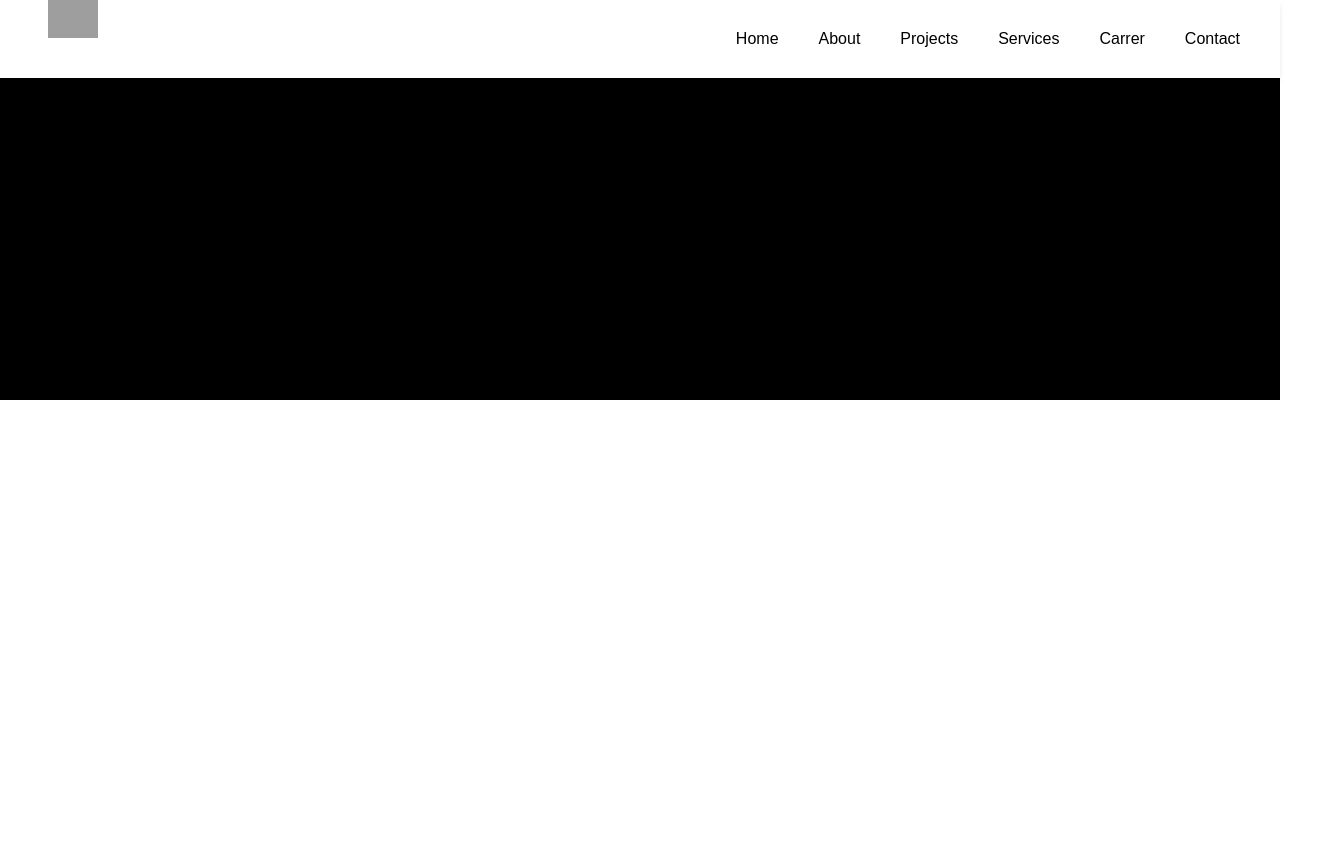
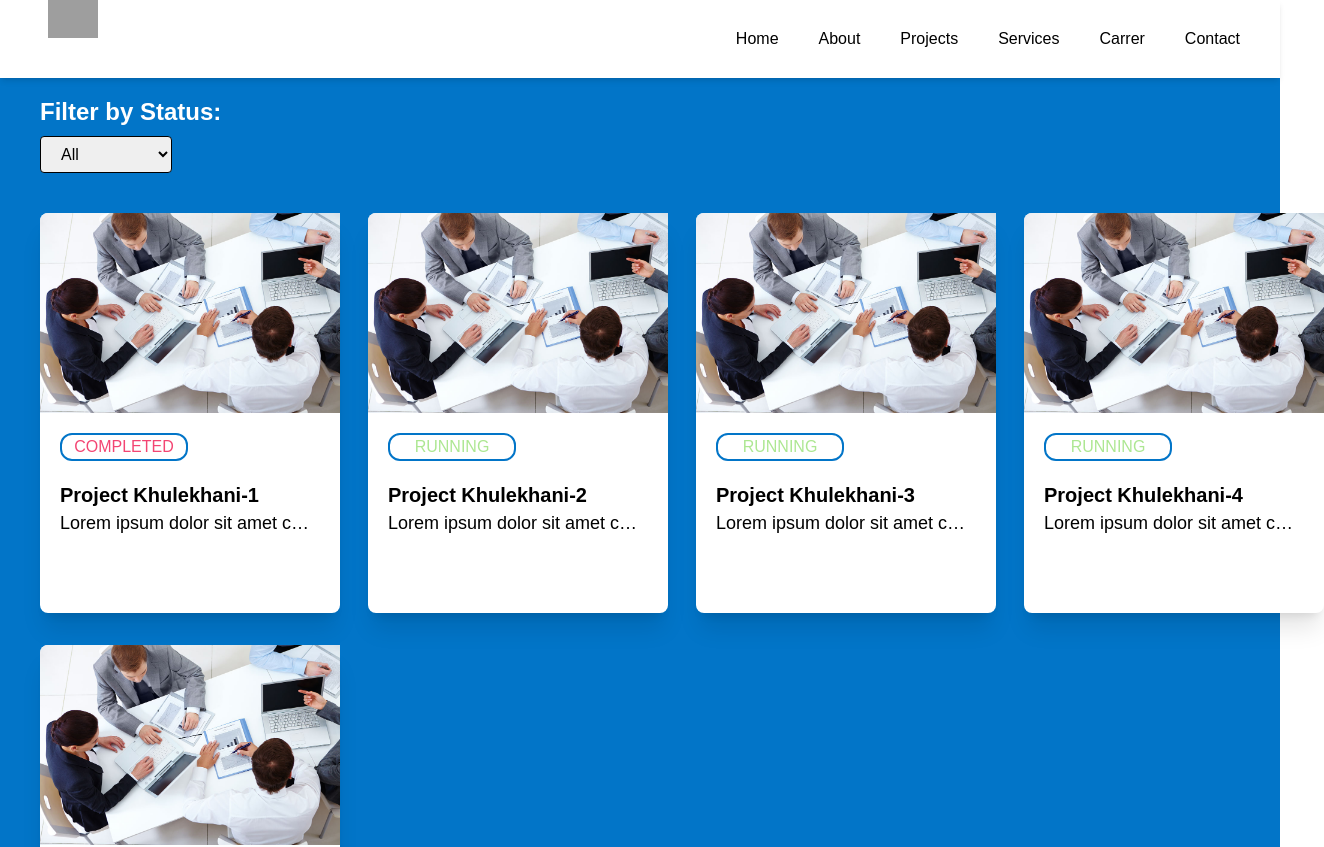
Before and after one commit to 10Dipesh/bfi-web, a Next.js app: page /projects in a window 1280 px wide. Shown: the top 847 px of the page, 1324 px wide, since content can reach past the window. Before the commit the page ends 800 px from the top, so only its background shows below. Built offline with nearby package versions, Linux system fonts and the light colour scheme; grey boxes are pictures that could not be loaded; a web font is replaced by a local one.

Commit message:
project page

```diff
--- /dev/null
+++ b/src/data/projectList.ts
@@ -0,0 +1,71 @@
+import { __String } from "typescript";
+
+export interface IContent {
+  id: string;
+  heading: string;
+  image_1: string;
+  status: string;
+  description_1: string;
+  image_2: string;
+  description_2: string;
+}
+
+const projectList: IContent[] = [
+  {
+    id: "1",
+    heading: "Project Khulekhani-1",
+    image_1: "/images/image_6.jpg",
+    status: 'COMPLETED',
+    description_1:
+      "Lorem ipsum dolor sit amet consectetur adipisicing elit. Tempora autem itaque saepe incidunt quae pariatur odit similique labore unde in inventore, excepturi doloribus qui tenetur veritatis! Quo perferendis natus sit.",
+    image_2: "/images/image_3.jpg",
+    description_2:
+      "Lorem ipsum dolor sit amet consectetur adipisicing elit. Tempora autem itaque saepe incidunt quae pariatur odit similique labore unde in inventore, excepturi doloribus qui tenetur veritatis! Quo perferendis natus sit.",
+  },
+  {
+    id: "2",
+    heading: "Project Khulekhani-2",
+    image_1: "/images/image_6.jpg",
+    status: 'RUNNING',
+    description_1:
+      "Lorem ipsum dolor sit amet consectetur adipisicing elit. Tempora autem itaque saepe incidunt quae pariatur odit similique labore unde in inventore, excepturi doloribus qui tenetur veritatis! Quo perferendis natus sit.",
+    image_2: "/images/image_3.jpg",
+    description_2:
+      "Lorem ipsum dolor sit amet consectetur adipisicing elit. Tempora autem itaque saepe incidunt quae pariatur odit similique labore unde in inventore, excepturi doloribus qui tenetur veritatis! Quo perferendis natus sit.",
+  },
+  {
+    id: "3",
+    heading: "Project Khulekhani-3",
+    image_1: "/images/image_6.jpg",
+    status: 'RUNNING',
+    description_1:
+      "Lorem ipsum dolor sit amet consectetur adipisicing elit. Tempora autem itaque saepe incidunt quae pariatur odit similique labore unde in inventore, excepturi doloribus qui tenetur veritatis! Quo perferendis natus sit.Lorem ipsum dolor sit amet consectetur adipisicing elit. Tempora autem itaque saepe incidunt quae pariatur odit similique labore unde in inventore, excepturi doloribus qui tenetur veritatis! Quo perferendis natus sit",
+    image_2: "/images/image_3.jpg",
+    description_2:
+      "Lorem ipsum dolor sit amet consectetur adipisicing elit. Tempora autem itaque saepe incidunt quae pariatur odit similique labore unde in inventore, excepturi doloribus qui tenetur veritatis! Quo perferendis natus sit.",
+  },
+  {
+    id: "4",
+    heading: "Project Khulekhani-4",
+    image_1: "/images/image_6.jpg",
+    status: 'RUNNING',
+    description_1:
+      "Lorem ipsum dolor sit amet consectetur adipisicing elit. Tempora autem itaque saepe incidunt quae pariatur odit similique labore unde in inventore, excepturi doloribus qui tenetur veritatis! Quo perferendis natus sit.",
+    image_2: "/images/image_3.jpg",
+    description_2:
+      "Lorem ipsum dolor sit amet consectetur adipisicing elit. Tempora autem itaque saepe incidunt quae pariatur odit similique labore unde in inventore, excepturi doloribus qui tenetur veritatis! Quo perferendis natus sit.",
+  },
+  {
+    id: "5",
+    heading: "Project Khulekhani-5",
+    image_1: "/images/image_6.jpg",
+    status: 'COMPLETED',
+    description_1:
+      "Lorem ipsum dolor sit amet consectetur adipisicing elit. Tempora autem itaque saepe incidunt quae pariatur odit similique labore unde in inventore, excepturi doloribus qui tenetur veritatis! Quo perferendis natus sit.",
+    image_2: "/images/image_3.jpg",
+    description_2:
+      "Lorem ipsum dolor sit amet consectetur adipisicing elit. Tempora autem itaque saepe incidunt quae pariatur odit similique labore unde in inventore, excepturi doloribus qui tenetur veritatis! Quo perferendis natus sit.",
+  },
+];
+
+export default projectList;
--- /dev/null
+++ b/src/pages/projectDescription/[id].tsx
@@ -0,0 +1,43 @@
+import Layout from "@/components/layout/Layout";
+import projectList, { IContent } from "@/data/projectList";
+import { GetServerSideProps } from "next";
+
+const ProjectsDescription: React.FC<IProps> = ({ project }) => {
+  return (
+    <Layout>
+      <div>
+        <img src={project?.image_1} alt="" />
+      </div>
+      <h1>{project?.heading}</h1>
+      <p>{project?.description_1}</p>
+      <div>
+        <img src={project?.image_2} alt="" />
+      </div>
+      <p>{project?.description_2}</p>
+    </Layout>
+  );
+};
+export default ProjectsDescription;
+interface IProps {
+  project: IContent;
+}
+
+export const getServerSideProps: GetServerSideProps<IProps> = async (
+  context
+) => {
+  const id = context.query.id;
+  const project: IContent | undefined = projectList.find(
+    (proj) => proj.id === id
+  );
+  console.log(project);
+
+  if (!project) {
+    return {
+      notFound: true,
+    };
+  }
+
+  return {
+    props: { project },
+  };
+};
--- a/src/pages/projects/index.tsx
+++ b/src/pages/projects/index.tsx
@@ -1,9 +1,69 @@
+import React, { useState } from "react";
+import Layout from "@/components/layout/Layout";
+import projectList from "@/data/projectList";
+import Link from "next/link";
+const Projects: React.FC = () => {
+  const [selectStatus, setSelectStatus] = useState("all");
+  const updateSelectStatus = (newStatus: string) => {
+    setSelectStatus(newStatus);
+  };
+  const filterProject = projectList.filter((item) => {
+    if (selectStatus === "all") {
+      return true;
+    } else {
+      return item.status === selectStatus;
+    }
+  });
 
-import Layout from "@/components/layout/Layout";
-const Projects: React.FC = () => {
   return (
     <Layout>
-
+      <div className="h-[1200px] w-full flex flex-col gap-10 pt-[6rem] bg-primary">
+        <div className="ml-10">
+          <label
+            htmlFor="statusFilter"
+            className="block font-bold mb-2 text-2xl text-white"
+          >
+            Filter by Status:
+          </label>
+          <select
+            id="statusFilter"
+            className="px-4 py-2 border rounded"
+            onChange={(e) => updateSelectStatus(e.target.value)}
+            value={selectStatus}
+          >
+            <option value="all">All</option>
+            <option value="RUNNING">Running</option>
+            <option value="COMPLETED">Completed</option>
+          </select>
+        </div>
+        <div className="grid grid-cols-4 gap-8">
+          {filterProject.map((item) => (
+            <Link key={item.id} href={`/projectDescription/${item.id}`}>
+              <div
+                key={item.id}
+                className=" bg-white h-[400px] w-[300px] flex flex-col justify-start items-start shadow-xl mx-10 rounded-tl-lg rounded-b-lg overflow-hidden"
+              >
+                <img src={item.image_1} alt="" />
+                <div className="ml-5">
+                <div
+                  className={`border-2 border-primary w-2/4 rounded-xl text-center my-5 ${
+                    item.status === "RUNNING"
+                      ? "text-[#ADE792]"
+                      : item.status === "COMPLETED"
+                      ? "text-[#F34573]"
+                      : ""
+                  }`}
+                >
+                  {item.status}
+                </div>
+                <h1 className="text-xl font-semibold">{item.heading}</h1>
+                <p className="truncate w-64 text-lg">{item.description_1}</p>
+              </div>
+              </div>
+            </Link>
+          ))}
+        </div>
+      </div>
     </Layout>
   );
 };
```
Also changed, not shown: src/data/ClientsList.ts (deleted).
